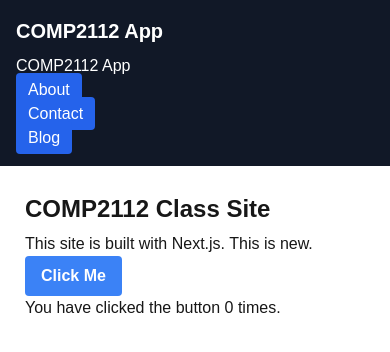
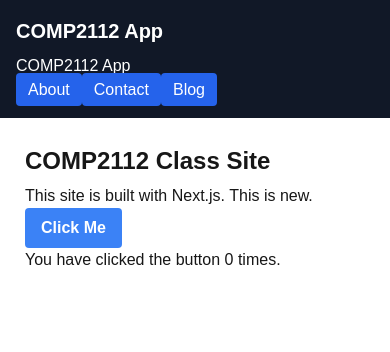
Before and after one commit to KSilver7/comp2112-2025, a Next.js app: page / in a window 390 px wide. Shown: the top 352 px of the page. Built offline with nearby package versions, Linux system fonts and the light colour scheme.

Commit message:
Added new css nav elements

```diff
--- a/src/app/components/Navbar.tsx
+++ b/src/app/components/Navbar.tsx
@@ -23,7 +23,7 @@
            <Link href="/">
                 COMP2112 App
            </Link>
-           <ul className="flex flex-col md:flex-row md:space-x-4">
+           <ul className="navElements">
                <li><Link href="/about" className={getLinkClass('/about')}>About</Link></li>
                <li><Link href="/contact" className={getLinkClass('/contact')}>Contact</Link></li>
                <li><Link href="/blog" className={getLinkClass('/blog')}>Blog</Link></li>
--- a/src/app/globals.css
+++ b/src/app/globals.css
@@ -1,5 +1,5 @@
 @import "tailwindcss";
-
+/* tailwind conversion by co-pilot*/
 :root {
   --background: #ffffff;
   --foreground: #171717;
@@ -111,6 +111,15 @@
  .brand {
    margin-bottom: 0;
  }
+ .navElements {
+    flex-direction: row;
+    gap: 1rem; /*eqivalent to Tailwind's space-x-4*/
+ }
+}
+
+.navElements {
+  display: flex;
+  flex-direction: row;
 }
 
 footer {
```
